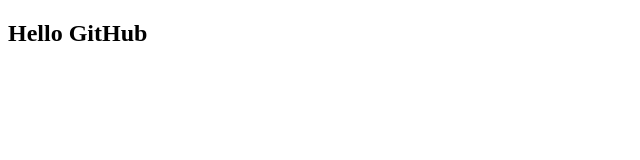
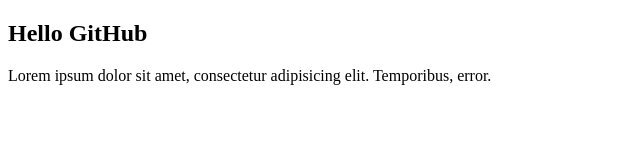
Before and after one commit to azimjonking/checkNewGit, a plain HTML site: page index.html in a window 1280 px wide. Shown: the whole page, without its empty margins (0-640 px from the left). Drawn offline with Linux system fonts and the light colour scheme.

Commit message:
p tag qo'shildi

```diff
--- a/index.html
+++ b/index.html
@@ -11,6 +11,8 @@
 
     <h2>Hello GitHub</h2>
 
+    <p>Lorem ipsum dolor sit amet, consectetur adipisicing elit. Temporibus, error.</p>
+
 
 </body>
 </html>
```
